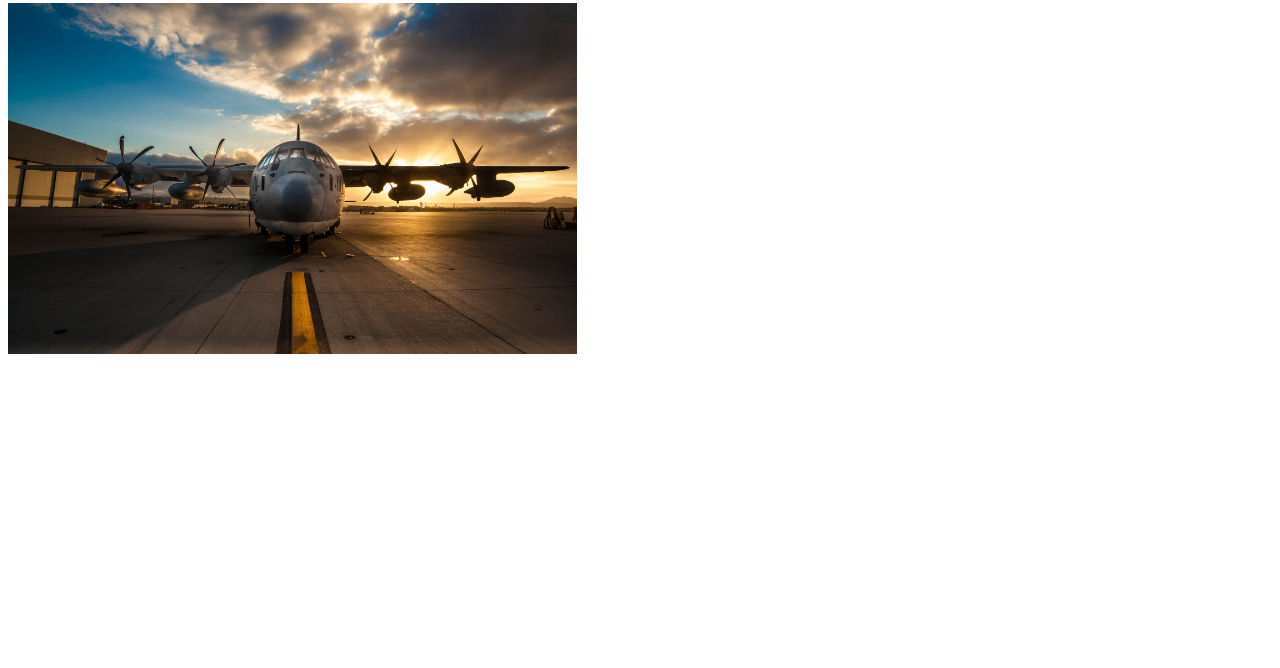
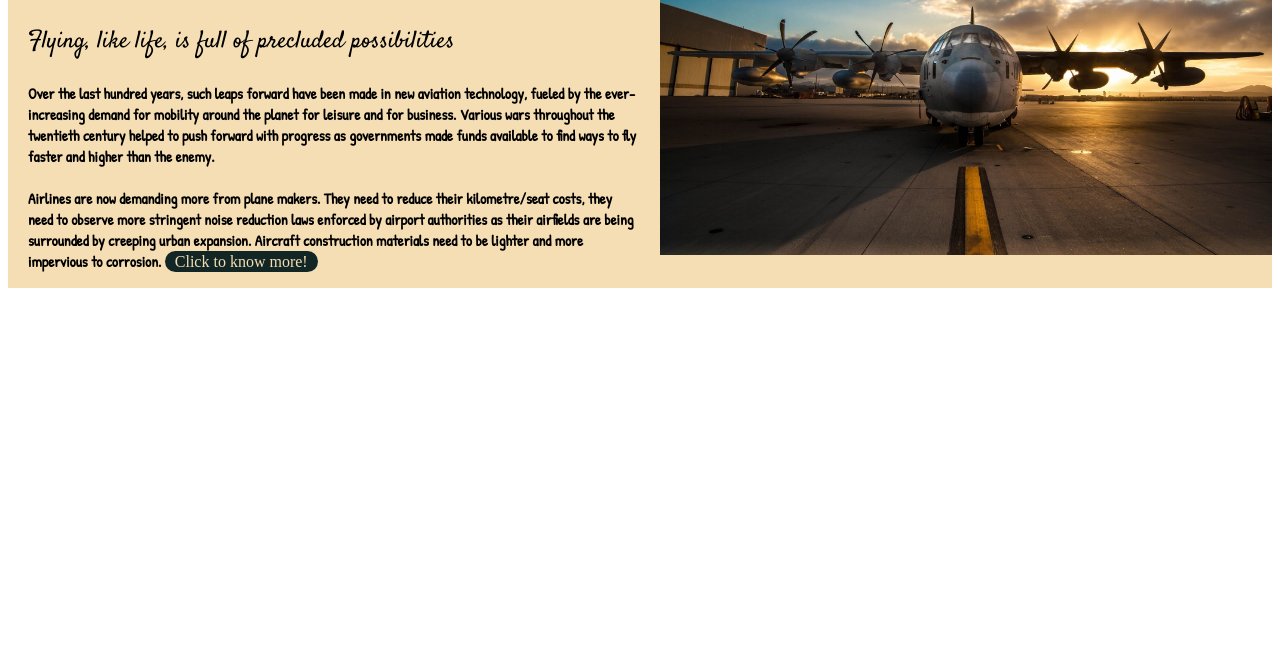
Before and after one commit to Ibnun14/todays-aviation, a plain HTML site: page index.html in a window 1280 px wide. Shown: the part 132-800 px from the top of the page. Drawn offline with Linux system fonts and the light colour scheme.

Commit message:
p and image

```diff
--- a/aviation.css
+++ b/aviation.css
@@ -1,13 +1,40 @@
 #aviation1{
     font-family: 'Satisfy', cursive;
+    font-size: 3em;
+    text-decoration-color: gray;
 }
 
 #aviation2{
     font-family: 'Patrick Hand', cursive;
     font-family: 'Satisfy', cursive;
     font-weight: lighter;
+    font-size: 1.5em;
+    text-decoration-color: rgba(109, 104, 104, 0.822);
+}
+.setail{
+    font-family: 'Patrick Hand', cursive;
+    font-weight: 600;
+    font-size: 0.95em;
+}
+section{
+    display: flex;
 }
 
-.image1st{
-    width: 45%;
+.half-width{
+    width: 100%;
+    padding-left: 20px;
+    background-color: wheat;
+
 }
+
+.half-width img{
+    width: 100%;
+}
+
+.first-link{
+    text-decoration: none;
+    background-color: #132626;
+    color: wheat;
+    border-radius: 12px;
+    padding: 2px 10px;
+}
--- a/index.html
+++ b/index.html
@@ -12,15 +12,26 @@
     <link rel="preconnect" href="https://fonts.googleapis.com">
     <link rel="preconnect" href="https://fonts.gstatic.com" crossorigin>
     <link href="https://fonts.googleapis.com/css2?family=Patrick+Hand&family=Satisfy&display=swap" rel="stylesheet">
+    <link rel="preconnect" href="https://fonts.googleapis.com">
+    <link rel="preconnect" href="https://fonts.gstatic.com" crossorigin>
+    <link href="https://fonts.googleapis.com/css2?family=Lobster+Two:ital@1&family=Patrick+Hand&family=Satisfy&display=swap" rel="stylesheet">
 </head>
 <body>
-    <div>
-        <h1 id="aviation1">Welcome to Today's Aviation!</h1>
-        <h3 id="aviation2">Flying, like life, is full of precluded possibilities</h3>
-    </div>
-    <div>
-        <img class="image1st" src="images/130jmorning.jpg.jpg" alt="Aircraft takes off">
-    </div>
+    <section>
+        <div class="half-width">
+            <h1 id="aviation1">Welcome to Today's Aviation!</h1>
+            <h3 id="aviation2">Flying, like life, is full of precluded possibilities</h3>
+            <p><span class="setail">Over the last hundred years, such leaps forward have been made in new aviation technology, fueled by the ever-increasing demand for mobility around the planet for leisure and for business. Various wars throughout the twentieth century helped to push forward with progress as governments made funds available to find ways to fly faster and higher than the enemy. <br> <br>
+                Airlines are now demanding more from plane makers. They need to reduce their kilometre/seat costs, they need to observe more stringent noise reduction laws enforced by airport authorities as their airfields are being surrounded by creeping urban expansion.  Aircraft construction materials need to be lighter and more impervious to corrosion. </span>
+                <a class="first-link" href="https://modernairliners.com/">Click to know more!</a>
+            </p>
+            <!--
+            <a class="first-link" href="https://modernairliners.com/">Want to know more?</a> -->
+        </div>
+        <div class="half-width">
+            <img src="images/130jmorning.jpg.jpg" alt="Aircraft takes off">
+        </div>
+    </section>
 
 </body>
 </html>
```
